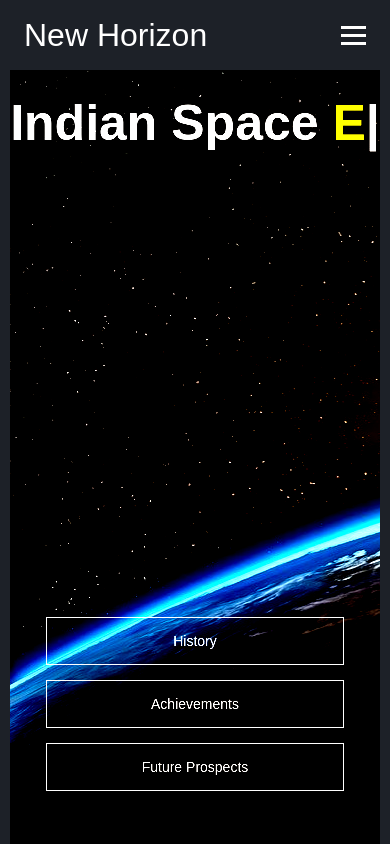
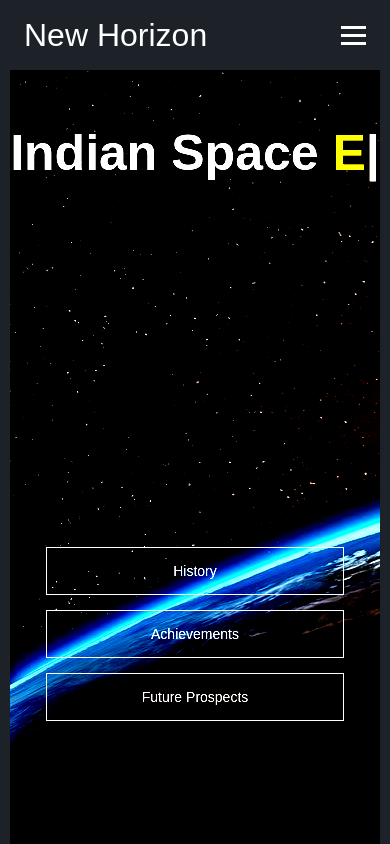
Before and after one commit to MarsalS1050/CSOC_2023, a plain HTML site: page index.html in a window 390 px wide. Shown: the top 844 px of the page. Drawn offline with nearby package versions, Linux system fonts and the light colour scheme.

Commit message:
revert changes

```diff
--- a/style.css
+++ b/style.css
@@ -97,9 +97,7 @@ section .cards .text-cards h3{
 
 @media (max-width: 900px){
     section h1{
-        font-size: 40px;
-        margin-top: 40px;
-        margin-bottom: 100px;
+        font-size: 30px;
     }
     section .cards{
         flex-direction: column;
```
